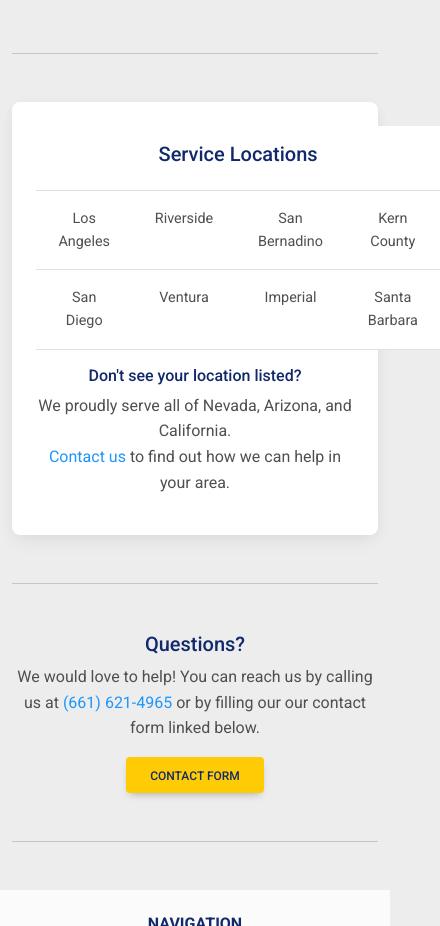
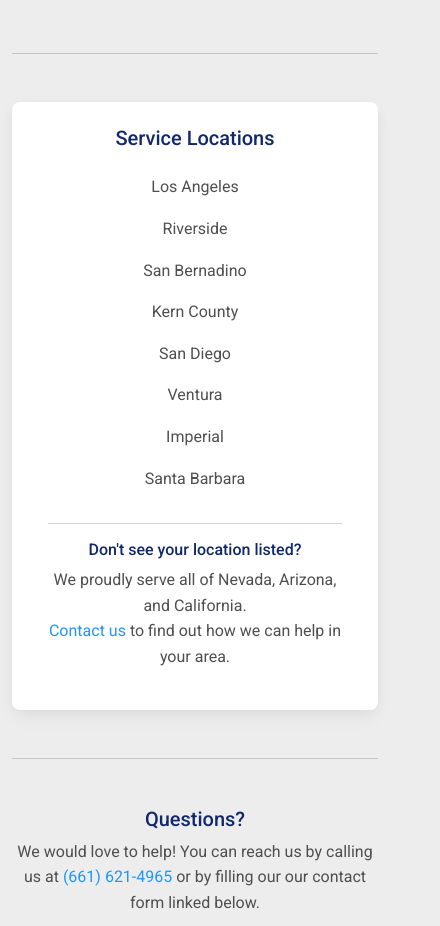
Before and after one commit to livsleep/biosecure-solutions-site, a plain HTML site: page about.html in a window 390 px wide. Shown: the part 2240-3166 px from the top of the page, 440 px wide, since content can reach past the window. Drawn offline with Linux system fonts and the light colour scheme.

Commit message:
fixed service location mobile view

```diff
--- a/about.html
+++ b/about.html
@@ -1,5 +1,6 @@
 <!DOCTYPE html>
 <html lang="en">
+
 <head>
   <meta charset="UTF-8" />
   <meta name="viewport" content="width=device-width, initial-scale=1, shrink-to-fit=no" />
@@ -66,8 +67,8 @@
               </a>
             </li>
             <li class="nav-item me-3 me-lg-0">
-              <a class="nav-link white-text" href="https://www.facebook.com/people/Biosecure-solutions/61576761162723/" rel="nofollow"
-                target="_blank">
+              <a class="nav-link white-text" href="https://www.facebook.com/people/Biosecure-solutions/61576761162723/"
+                rel="nofollow" target="_blank">
                 <i class="fab fa-facebook-square"></i>
               </a>
             </li>
@@ -107,26 +108,33 @@
             -->
             <figure class="figure">
               <img src="https://mdbcdn.b-cdn.net/img/Photos/Horizontal/Nature/4-col/img%20(45).webp"
-                class="figure-img img-fluid rounded shadow-3 mb-3"/>
-              <figcaption class="figure-caption">Best place for a group photo, could also substitute with other images as well.</figcaption>
+                class="figure-img img-fluid rounded shadow-3 mb-3" />
+              <figcaption class="figure-caption">Best place for a group photo, could also substitute with other images
+                as well.</figcaption>
             </figure>
           </div>
 
           <div class="col-md-6 mb-4">
             <h4 class="dark-blue-text text-center"><strong>Who We Are</strong></h4>
             <p class="text-muted tight-paragraph">
-              At BioSecure Solutions, we are dedicated to restoring safety, sanitation, and peace of mind through professional crime scene and biohazard remediation services.
+              At BioSecure Solutions, we are dedicated to restoring safety, sanitation, and peace of mind through
+              professional crime scene and biohazard remediation services.
             </p>
             <p class="text-muted tight-paragraph">
-              Proudly serving Southern California, our team is fully OSHA-certified and operates under California State Trauma Scene Waste Management Practitioner License TSW #863.
-              We adhere to the highest industry standards to ensure every site is remediated thoroughly, safely, and in full compliance with state and federal regulations.
+              Proudly serving Southern California, our team is fully OSHA-certified and operates under California State
+              Trauma Scene Waste Management Practitioner License TSW #863.
+              We adhere to the highest industry standards to ensure every site is remediated thoroughly, safely, and in
+              full compliance with state and federal regulations.
             </p>
             <p class="text-muted tight-paragraph">
-              With years of experience in specialized cleaning, we approach each situation with professionalism, discretion, and care. We understand the sensitive nature of
-              our work, which is why we utilize unmarked vehicles to protect client privacy and offer rapid response times when emergencies arise.
+              With years of experience in specialized cleaning, we approach each situation with professionalism,
+              discretion, and care. We understand the sensitive nature of
+              our work, which is why we utilize unmarked vehicles to protect client privacy and offer rapid response
+              times when emergencies arise.
             </p>
             <p class="text-muted tight-paragraph">
-              Whether responding to a traumatic incident, hazardous conditions, or an overwhelming cleanup, BioSecure Solutions delivers trusted, discreet, and effective
+              Whether responding to a traumatic incident, hazardous conditions, or an overwhelming cleanup, BioSecure
+              Solutions delivers trusted, discreet, and effective
               service with the utmost respect for those we serve.
               <a href="index.html#contact">Contact us</a>
               today for dependable biohazard cleanup you can count on.
@@ -143,7 +151,8 @@
             <!-- block 1 -->
             <div>
               <!-- Featured image -->
-              <div class="bg-image hover-overlay shadow-1-strong mb-4" data-mdb-ripple-init data-mdb-ripple-color="light">
+              <div class="bg-image hover-overlay shadow-1-strong mb-4" data-mdb-ripple-init
+                data-mdb-ripple-color="light">
                 <img src="https://mdbootstrap.com/img/new/fluid/city/113.jpg" class="img-fluid" />
                 <div class="mask" style="background-color: rgba(251, 251, 251, 0.15);"></div>
                 </a>
@@ -168,7 +177,8 @@
             <!-- block 2 -->
             <div>
               <!-- Featured image -->
-              <div class="bg-image hover-overlay shadow-1-strong mb-4" data-mdb-ripple-init data-mdb-ripple-color="light">
+              <div class="bg-image hover-overlay shadow-1-strong mb-4" data-mdb-ripple-init
+                data-mdb-ripple-color="light">
                 <img src="https://mdbootstrap.com/img/new/fluid/city/011.jpg" class="img-fluid" />
                 <a href="#!">
                   <div class="mask" style="background-color: rgba(251, 251, 251, 0.15);"></div>
@@ -200,33 +210,30 @@
       <section id="serviceareas">
         <div class="card">
           <div class="card-body">
-            <table class="table">
-              <thead>
-                <tr>
-                  <th class="text-center dark-blue-text" scope="col" colspan="4">
-                    <h5>Service Locations</h5>
-                  </th>
-                </tr>
-              </thead>
-              <tbody class="text-center">
-                <tr>
-                  <td>Los Angeles</td>
-                  <td>Riverside</td>
-                  <td>San Bernadino</td>
-                  <td>Kern County</td>
-                </tr>
-                <tr>
-                  <td>San Diego</td>
-                  <td>Ventura</td>
-                  <td>Imperial</td>
-                  <td>Santa Barbara</td>
-                </tr>
-              </tbody>
-            </table>
+
+            <div class="container">
+              <div class="text-center mb-4">
+                <h5 class="dark-blue-text">Service Locations</h5>
+              </div>
+
+              <div class="row text-center">
+                <div class="col-lg-3 col-md-4 col-sm-6 mb-3">Los Angeles</div>
+                <div class="col-lg-3 col-md-4 col-sm-6 mb-3">Riverside</div>
+                <div class="col-lg-3 col-md-4 col-sm-6 mb-3">San Bernadino</div>
+                <div class="col-lg-3 col-md-4 col-sm-6 mb-3">Kern County</div>
+                <div class="col-lg-3 col-md-4 col-sm-6 mb-3">San Diego</div>
+                <div class="col-lg-3 col-md-4 col-sm-6 mb-3">Ventura</div>
+                <div class="col-lg-3 col-md-4 col-sm-6 mb-3">Imperial</div>
+                <div class="col-lg-3 col-md-4 col-sm-6 mb-3">Santa Barbara</div>
+              </div>
+
+              <hr class="my-8" />
+
               <h6 class="text-center dark-blue-text">Don't see your location listed?</h6>
               <p class="text-center">
                 We proudly serve all of Nevada, Arizona, and California. <br>
-              <a class="light-blue-text" href="index.html#contact">Contact us</a> to find out how we can help in your area.
+                <a class="light-blue-text" href="index.html#contact">Contact us</a> to find out how we can help in your
+                area.
               </p>
             </div>
           </div>
@@ -270,17 +277,21 @@
           <!-- contact col footer -->
           <div class="col-md-4 col-lg-4 col-xl-4 mx-auto mb-4">
             <h6 class="text-uppercase fw-bold mb-4 dark-blue-text">Contact</h6>
-            <p><a href="mailto:emily@bio-secureservices.com" class="text-reset"><i class="fas fa-envelope me-3"></i>emily@bio-secureservices.com</a></p>
+            <p><a href="mailto:emily@bio-secureservices.com" class="text-reset"><i
+                  class="fas fa-envelope me-3"></i>emily@bio-secureservices.com</a></p>
             <p><a href="tel:6616214965" class="text-reset"><i class="fas fa-phone me-3"></i>(661) 621-4965</a></p>
-            <p><a href="index.html#contact" class="text-reset"><i class="fas fa-align-justify me-3"></i>Contact Form</a></p>
+            <p><a href="index.html#contact" class="text-reset"><i class="fas fa-align-justify me-3"></i>Contact Form</a>
+            </p>
           </div>
 
           <!-- follow us footer -->
           <div class="col-md-4 col-lg-4 col-xl-4 mx-auto mb-4">
             <h6 class="text-uppercase fw-bold mb-4 dark-blue-text">Follow Us</h6>
-            <p><a href="https://www.instagram.com/bio.securesolutions/" rel="nofollow" target="_blank" class="text-reset">
+            <p><a href="https://www.instagram.com/bio.securesolutions/" rel="nofollow" target="_blank"
+                class="text-reset">
                 <i class="fab fa-instagram me-3"></i>Instagram</a></p>
-            <p><a href="https://www.facebook.com/people/Biosecure-solutions/61576761162723/" rel="nofollow" target="_blank" class="text-reset">
+            <p><a href="https://www.facebook.com/people/Biosecure-solutions/61576761162723/" rel="nofollow"
+                target="_blank" class="text-reset">
                 <i class="fab fa-facebook-square me-3"></i>Facebook</a></p>
           </div>
         </div>
@@ -298,4 +309,5 @@
   <!-- MDB -->
   <script type="text/javascript" src="js/mdb.umd.min.js"></script>
 </body>
+
 </html>
```
Lines whose indentation alone changed are shown as unchanged.
